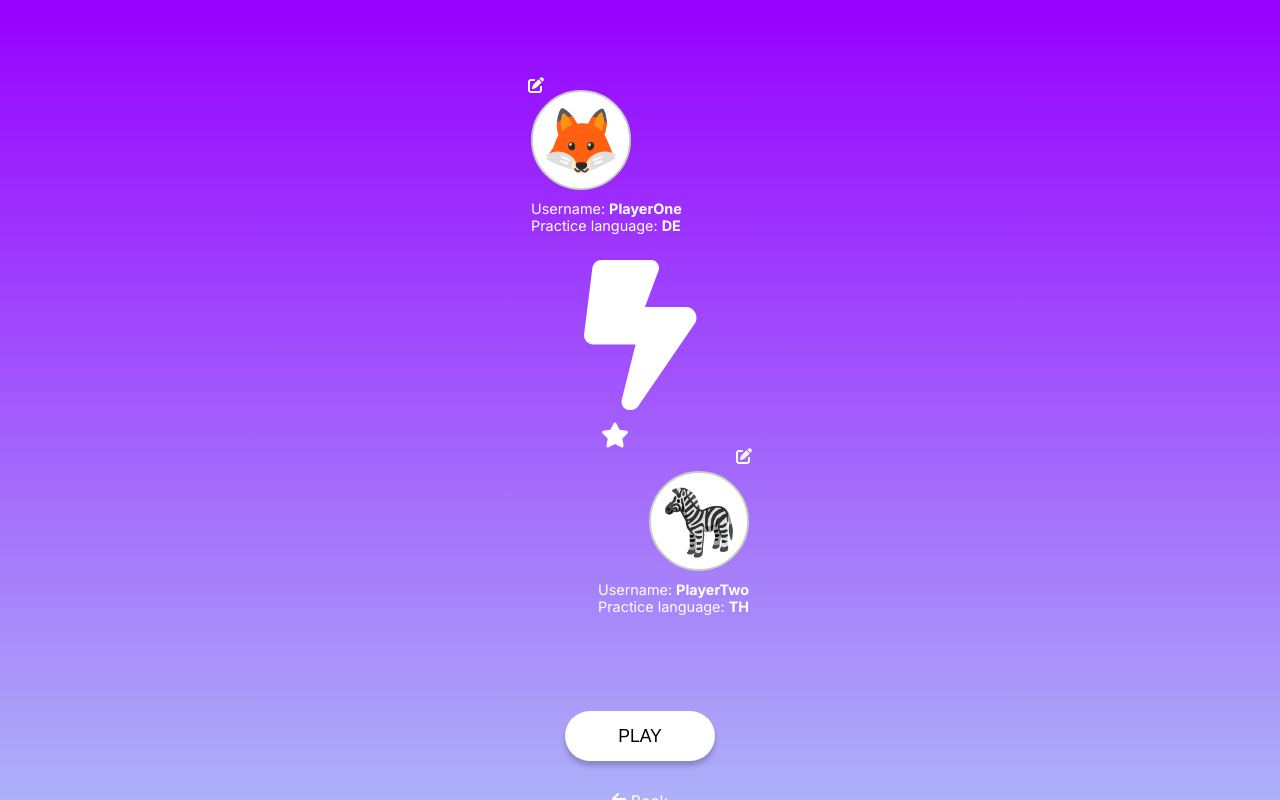
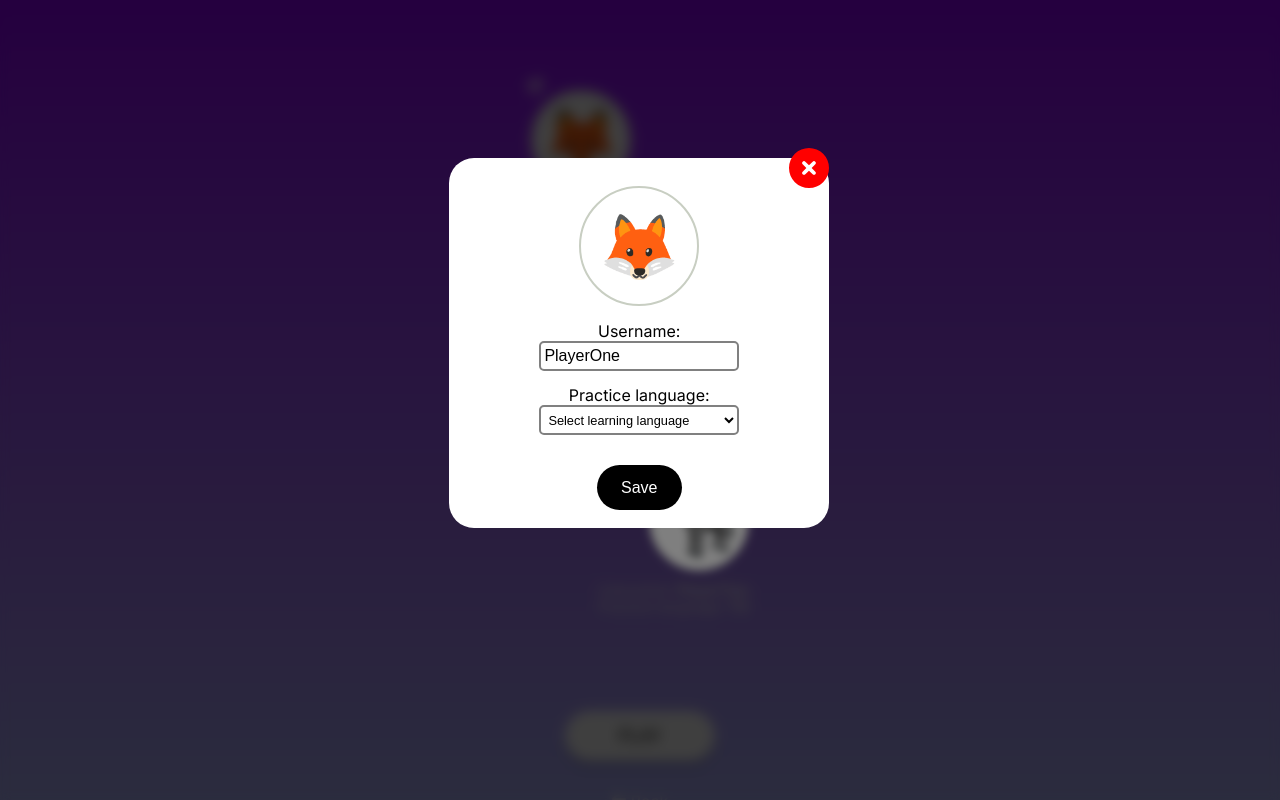
Before and after one commit to NirachaMarchett/couple-vocabs-game, a Next.js app: page /player in a window 1280 px wide. Both pictures are taken after a click on the button 536 px from the left and 85 px from the top of the page. Shown: the top 800 px of the page. Built offline with nearby package versions, Linux system fonts and the light colour scheme.

Commit message:
add player editing modal

```diff
--- a/component/Card/index.js
+++ b/component/Card/index.js
@@ -1,40 +1,55 @@
 import styles from '@/styles/PlayerCard.module.css'
 import { FontAwesomeIcon } from "@fortawesome/react-fontawesome";
 import { faPenToSquare } from "@fortawesome/free-solid-svg-icons";
+import EditCardModal from '../EditCardModal';
 
-export function PlayerCardOne (){
+export function PlayerCardOne ({onEdit, openModal, closeModal, playerOneData, formData, handleInputChange, handleFormSubmit}){
  return (
     <>
       <div className={styles.cardContainerP1}>
-        <button type='button'>
+        <button type='button' onClick={() => onEdit()}>
           <FontAwesomeIcon icon={faPenToSquare}/>
         </button>
         <span>🦊</span>
       <div className={styles.cardDetailP1}>
-          <p>Username: <strong>PlayerOne</strong> </p>
-          <p>Practice language: <strong>DE</strong></p>
+          <p>Username: <strong>{playerOneData.username}</strong> </p>
+          <p>Practice language: <strong>{playerOneData.language}</strong></p>
       </div>
-
+      {openModal && (
+        <EditCardModal closeModal={closeModal}
+        formData={formData}
+        handleInputChange={handleInputChange}
+        handleFormSubmit={handleFormSubmit}
+        />
+      )}
+      {openModal && <div className={styles.backDrop}></div>}
     </div>
     </>
  )
 }
 
-export function PlayerCardTwo (){
+export function PlayerCardTwo ({onEdit, openModal, closeModal, playerTwoData, formData, handleInputChange, handleFormSubmit}){
 
     return (
-       <>
+      <>
        <div className={styles.cardContainerP2}>
-         <button type='button'>
+         <button type='button'onClick={() => onEdit()}>
           <FontAwesomeIcon icon={faPenToSquare}/>
           </button>
           <span>🦓</span>
-          <div className={styles.cardDetailP2}>
-            <p>Username: <strong>PlayerTwo</strong> </p>
-            <p>Practice language: <strong>TH</strong></p>
-          </div>
-
+        <div className={styles.cardDetailP2}>
+            <p>Username: <strong>{playerTwoData.username}</strong> </p>
+            <p>Practice language: <strong>{playerTwoData.language}</strong></p>
+        </div>
+        {openModal && (
+          <EditCardModal closeModal={closeModal}
+           formData={formData}
+           handleInputChange={handleInputChange}
+           handleFormSubmit={handleFormSubmit}
+        />
+        )}
+        {openModal && <div className={styles.backDrop}></div>}
        </div>
-       </>
+      </>
     )
    }
--- /dev/null
+++ b/component/EditCardModal/index.js
@@ -0,0 +1,45 @@
+import styles from '@/styles/EditCardModal.module.css'
+import { FontAwesomeIcon } from '@fortawesome/react-fontawesome'
+import { faCircleXmark } from "@fortawesome/free-solid-svg-icons";
+
+
+export default function EditCardModal ({closeModal, formData, handleInputChange, handleFormSubmit}) {
+    return (
+        <>
+        <div>
+            <form className={styles.form}>
+                <button type="button" onClick={() => closeModal()}>
+                    <FontAwesomeIcon icon={faCircleXmark}
+                    style={{color: "red", height: '40px', marginTop: '10px', marginBottom: '10px', position: 'absolute', right: '0px', top: '-20px'}}/>
+                </button>
+                <div className={styles.detailSection}>
+                    <span className={styles.span}>🦊</span>
+                    <label htmlFor="avatar"> Username:</label>
+                    <input
+                        id="username"
+                        type="text"
+                        name="username"
+                        value={formData.username}
+                        onChange={handleInputChange}
+                        />
+
+                    <label htmlFor="language">Practice language:</label>
+                    <select
+                        name="language"
+                        id="language"
+                        value={formData.language}
+                        onChange={handleInputChange}
+                        >
+                        <option value="">Select learning language</option>
+                        <option value= "Thai">TH</option>
+                        <option value= "German">DE</option>
+                    </select>
+                    <div className={styles.button}>
+                        <button onClick={handleFormSubmit} >Save</button>
+                    </div>
+                </div>
+            </form>
+        </div>
+        </>
+    )
+}
--- a/src/pages/_app.js
+++ b/src/pages/_app.js
@@ -1,5 +1,62 @@
 import '@/styles/globals.css'
+import { React, useState } from "react";
 
 export default function App({ Component, pageProps }) {
-  return <Component {...pageProps} />
+
+  const [openModal, setOpenModal] = useState(false);
+  const handleOpenModal = () => {
+    setOpenModal(true);
+  };
+
+  const handleCloseModal = () => {
+    setOpenModal(false);
+  };
+
+  const [playerOneData, setPlayerOneData] = useState({
+    username: "PlayerOne",
+    language: "DE",
+  });
+
+  const [playerTwoData, setPlayerTwoData] = useState({
+    username: "PlayerTwo",
+    language: "TH",
+  });
+
+  const [formData, setFormData] = useState({
+    username: playerOneData.username,
+    language: playerOneData.language,
+  });
+
+  const handleInputChange = (updatedDetail) => {
+    const {name, value} = updatedDetail.target;
+    setFormData({
+      ...formData,
+      [name]: value,
+    });
+  };
+
+    const handleFormSubmit = () => {
+      if (formData.username === "PlayerOne") {
+        setPlayerOneData({...formData});
+      } else if (formData.username === "PlayerTwo") {
+        setPlayerTwoData({...formData});
+      }
+      handleCloseModal();
+  };
+
+  return (
+  <>
+  <Component
+   {...pageProps}
+   onEdit={handleOpenModal}
+   openModal={openModal}
+   closeModal={handleCloseModal}
+   playerOneData={playerOneData}
+   playerTwoData={playerTwoData}
+   formData={formData}
+   handleInputChange={handleInputChange}
+   handleFormSubmit={handleFormSubmit}
+  />
+  </>
+  )
 }
--- a/src/pages/player/index.js
+++ b/src/pages/player/index.js
@@ -9,7 +9,7 @@ import { faBoltLightning, faStar, faArrowLeft  } from "@fortawesome/free-solid-s
 
 const inter = Inter({ subsets: ['latin'] })
 
-export default function PlayersPage (){
+export default function PlayersPage ({onEdit, openModal, closeModal, playerOneData, playerTwoData, formData, handleInputChange, handleFormSubmit}){
     return (
     <>
         <Head>
@@ -17,14 +17,30 @@ export default function PlayersPage (){
         </Head>
         <main className={`${styles.main} ${inter.className}`}>
           <div className={styles.cardContainerEditP1}>
-              <PlayerCardOne/>
+            <PlayerCardOne
+            onEdit={onEdit}
+            openModal={openModal}
+            closeModal={closeModal}
+            playerOneData={playerOneData}
+            formData={formData}
+            handleInputChange={handleInputChange}
+            handleFormSubmit={handleFormSubmit}
+            />
           </div>
           <FontAwesomeIcon icon={faBoltLightning} style={{color: "#ffffff", height: '150px', marginTop: '10px', marginBottom: '10px'}} />
           <div style={{position: 'relative'}}>
           <FontAwesomeIcon icon={faStar} style={{color: "#ffffff", position: 'absolute', left: '-25px', top: '15px', height: '25px', transform: 'translate(-50%, -50%'}} />
           </div>
           <div className={styles.cardContainerEditP2}>
-              <PlayerCardTwo/>
+            <PlayerCardTwo
+              onEdit={onEdit}
+              openModal={openModal}
+              closeModal={closeModal}
+              playerTwoData={playerTwoData}
+              formData={formData}
+              handleInputChange={handleInputChange}
+              handleFormSubmit={handleFormSubmit}
+            />
           </div>
           <button>PLAY</button>
           <Link href= "/" className={styles.backButtonLink}>
--- /dev/null
+++ b/src/styles/EditCardModal.module.css
@@ -0,0 +1,68 @@
+.form {
+    background-color: hsl(0, 0%, 100%);
+    color: black;
+    border-radius: 25px;
+    width: 380px;
+    height: 370px;
+    position: absolute;
+    top: 150%;
+    left: 46%;
+    transform: translate(-50%, -50%);
+    padding: 1rem;
+    z-index: 10;
+}
+
+.detailSection {
+    padding: 2px;
+    display: flex;
+    flex-direction: column;
+    justify-content: center;
+    align-items: center;
+}
+
+.detailSection span {
+    width: 120px;
+    height: 120px;
+}
+
+.detailSection label {
+    font-size: 1rem;
+    padding: 0.6rem;
+    padding-bottom: 0;
+    margin-top: 5px;
+}
+
+.detailSection input {
+    padding: 0.2rem;
+    width: 200px;
+    height: 30px;
+    border: solid 2px grey;
+    border-radius: 5px;
+    font-size: 1rem;
+}
+
+.detailSection select {
+    padding: 0.2rem;
+    width: 200px;
+    height: 30px;
+    font-size: 0.8rem;
+    border: solid 2px grey;
+    border-radius: 5px;
+    background: none;
+    padding: 0.2rem;
+}
+
+.button {
+    width: 85px;
+    height: 45px;
+    margin-top: 30px;
+    background-color: black;
+    border-radius: 25px;
+    text-align: center;
+    padding: 0.5rem;
+    font-size: 1rem;
+    color: white;
+    display: flex;
+    justify-content: center;
+    align-items: center;
+}
--- a/src/styles/PlayerCard.module.css
+++ b/src/styles/PlayerCard.module.css
@@ -8,6 +8,7 @@
     display: flex;
     flex-direction: column;
     align-items: flex-start;
+    position: relative;
 }
 
 .cardDetailP1 {
@@ -64,3 +65,13 @@
     margin-top: 10px;
 
 }
+
+.backDrop {
+    position: fixed;
+    top: 0;
+    left: 0;
+    width: 100%;
+    height: 100%;
+    background-color: rgba(0, 0, 0, 0.5);
+    backdrop-filter: blur(5px);
+}
```
Lines whose indentation alone changed are shown as unchanged.
